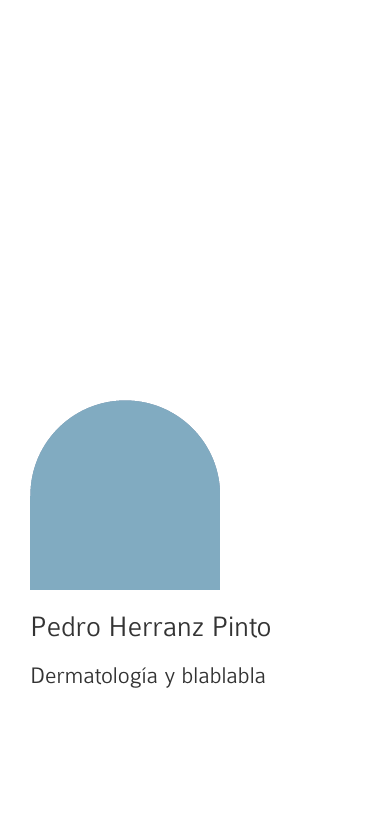
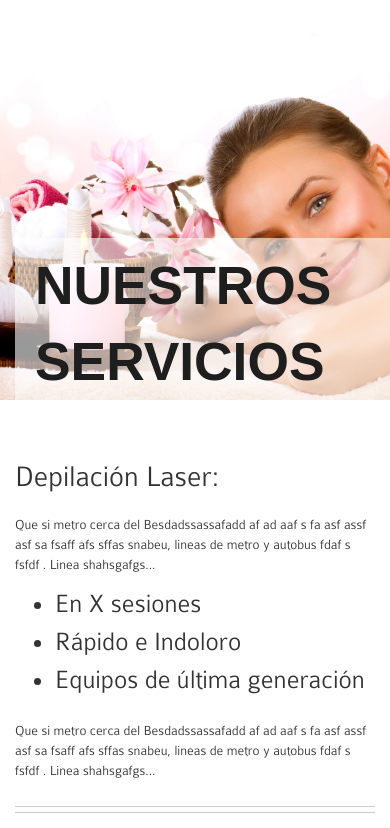
Before and after one commit to keny91/PaginaClinica, a PHP site: page /info.html in a window 390 px wide. Shown: the top 828 px of the page. Before the commit the page ends 688 px from the top, so only its background shows below. Run offline with PHP 8.4, Linux system fonts and the light colour scheme; some libraries are stand-ins or nearby versions.

Commit message:
añadiendo a tratamientos
He creado un bloque pero ocurre como con el map.

Hay que inicializar algo para que responda on.hover

(Se puede ver el funcionamiento en info.html)

```diff
--- a/css/general.css
+++ b/css/general.css
@@ -98,6 +98,58 @@ body{
 }
 
 
+.list_tratamientos li{
+	font-size: 20pt;
+
+
+}
+
+.triple_image_container{
+
+	position: relative;
+	/*width: 100%;*/
+
+}
+
+.triple_image_first{
+
+	position: absolute;
+	width: 100px;
+	height: 150px;
+
+	top: 40px;
+	left: 100px;
+}
+
+.triple_image_second{
+
+	position: absolute;
+	width: 100px;
+	height: 150px;
+
+	top: 120px;
+	left: 200px;
+}
+
+.triple_image_third{
+	position: absolute;
+	width: 100px;
+	height: 150px;
+
+	top: 190px;
+	left: 300px;
+}
+
+.on_top{
+	z-index: 100;
+	opacity: 1;
+}
+
+.resizable_hover_image{
+
+	z-index: 1;
+	opacity: 0.7;
+}
 
 .rotulo_imagen_fondo{
 	position: absolute;
--- a/info.html
+++ b/info.html
@@ -12,6 +12,13 @@
     <link href="css/bootstrap.min.css" rel="stylesheet">
     <link rel="stylesheet" type="text/css" href="css/general.css"/>
 
+      <script src="https://maps.googleapis.com/maps/api/js?v=3.exp&signed_in=true"></script>
+  <!-- jQuery (necessary for Bootstrap's JavaScript plugins) -->
+  <script src="https://ajax.googleapis.com/ajax/libs/jquery/1.11.2/jquery.min.js"></script>
+  <!-- Include all compiled plugins (below), or include individual files as needed -->
+  <script src="js/bootstrap.min.js"></script>
+  <script src="js/general.js"></script>
+
     <!-- HTML5 shim and Respond.js for IE8 support of HTML5 elements and media queries -->
     <!-- WARNING: Respond.js doesn't work if you view the page via file:// -->
     <!--[if lt IE 9]>
@@ -24,26 +31,58 @@
   </head>
   <body>
 
- <div class="img_fondo_info">
-      <!-- <img class="img_fondo abs_position img_jumbo" src="./img/dermatologistsalary1158mod.jpg"> -->
+   <div id="bloque_tratamientos" class="appear">
+
+      <div class="img_fondo fondo_tratamientos " id="image_top">
+        <div class="container ">
+          <p class="rotulo_imagen_fondo">NUESTROS SERVICIOS</p>
+        </div>
       </div>
 
-      <div class="container ">
+
+      <div class="container">
+
+        <!-- BLOQUE CON 3 IMAGENES SUPERPUESTAS NECESITAN IDs PROPIOS-->
         <div class="row">
-        <div id="pedro_id" class="container-personal col-md-6">
-          <img src="img/circulo.png" alt="retrato P.Herranz" class="col-md-4">
-          <div class="col-md-8">
-            <h2>Pedro Herranz Pinto</h2>
-            <h3>Dermatología y blablabla</h3>
 
+          <div class="col-md-6">
+
+            <h2 style="margin-top:50px;">
+                Depilación Laser:</h2>
+
+                <p style="margin-top:22px;">Que si metro cerca del Besdadssassafadd af ad aaf s fa  asf assf asf sa fsaff afs sffas snabeu, lineas de metro y autobus fdaf s fsfdf . Linea shahsgafgs... </p>
+
+                <ul class="list_tratamientos">
+                  <li>En X sesiones</li>
+                  <li>Rápido e Indoloro</li>
+                  <li>Equipos de última generación</li>
+                </ul>
+
+                <p style="margin-top:22px;">Que si metro cerca del Besdadssassafadd af ad aaf s fa  asf assf asf sa fsaff afs sffas snabeu, lineas de metro y autobus fdaf s fsfdf . Linea shahsgafgs... </p>
+          </div>
+
+          <div class="col-md-6
+           triple_image_container" >
+
+            <img class="resizable_hover_image triple_image_first" src="http://3.bp.blogspot.com/_wLy5VnVPGS4/TQwqRW-QPhI/AAAAAAAAIQM/huLOLPQZE_o/s1600/unicorn.jpg" />
+
+            <img class="resizable_hover_image triple_image_second" src="http://3.bp.blogspot.com/_wLy5VnVPGS4/TQwqRW-QPhI/AAAAAAAAIQM/huLOLPQZE_o/s1600/unicorn.jpg" />
+
+            <img class=" resizable_hover_image triple_image_third" src="http://3.bp.blogspot.com/_wLy5VnVPGS4/TQwqRW-QPhI/AAAAAAAAIQM/huLOLPQZE_o/s1600/unicorn.jpg" />
 
           </div>
         </div>
 
-        <div id="raul_id" class="container-personal col-md-6">
+        <hr>
+          <hr style="margin-top:-10px;">
+      </div>
 
-        </div>
-      </div>
+
+
+
+
+
+    </div>
 
 <!-- Next row -->
 
@@ -70,7 +109,7 @@
 
 
 <script>
-  function initialize() {
+/*  function initialize() {
     var mapCanvas = document.getElementById('map-canvas');
 
     var mapOptions = {
@@ -82,7 +121,7 @@
     var map = new google.maps.Map(mapCanvas);
 
   }
-  google.maps.event.addDomListener(window, 'load', initialize);
+  google.maps.event.addDomListener(window, 'load', initialize);*/
 </script>
 
 
--- a/js/general.js
+++ b/js/general.js
@@ -62,6 +62,11 @@ function clickTratamientos(){
   document.getElementById("nav_tratamientos").classList.add("active");
   document.getElementById("nav_personal").classList.remove("active");
   document.getElementById("nav_contacto").classList.remove("active");
+
+ /* document.getElementById("hover_image1").classList.add("resizable_hover_image");
+  document.getElementById("hover_image2").classList.add("resizable_hover_image");
+  document.getElementById("hover_image3").classList.add("resizable_hover_image");*/
+
 }
 function clickPersonal(){
   $('#contenedor_bloques').prepend($('#bloque_personal'));
@@ -135,3 +140,69 @@ function clickImage4(){
   $('#slide_block2').slideUp();
   $('#slide_block3').slideUp();
 }
+
+
+/* Resizing images*/
+
+var factor = 2; /*double size*/
+var foo_width = $('.resizable_hover_image').width();
+var foo_height = $('.resizable_hover_image').height();
+
+
+/*$('.resizable_hover_image').mouseenter(function() {
+    $(this).animate({
+        top: '-=' + foo_width / factor,
+        left: '-=' + foo_height / factor,
+        width: $(this).width() * factor,
+        height: $(this).height() * factor
+
+    },1000);
+    $(this).css('z-index', 100);
+});
+*/
+/*$('.resizable_hover_image').mouseout(function() {
+    $(this).animate({
+        top: '+=' + foo_width/ factor,
+        left: '+=' + foo_height / factor,
+        width: $(this).width() / factor,
+        height: $(this).height() / factor
+
+
+    },1000);
+    $(this).css('z-index', 1);
+});*/
+
+
+$( ".resizable_hover_image" ).on( "mouseenter", function() {
+/*console.log( $( this ).text() );
+});
+
+$('.resizable_hover_image').mouseenter(function() {*/
+    $(this).animate({
+        top: '-=' + foo_width / factor,
+        /*top: '+= 50px' ,*/
+        left: '-=' + foo_height / factor ,
+        /*left: '+= 25px' ,*/
+        width: 100*factor,
+        height: 150*factor
+
+    },500);
+    $(this).css('z-index', 100);
+    $(this).css('opacity', 1);
+});
+
+$( ".resizable_hover_image" ).on( "mouseout", function() {
+/*$('.resizable_hover_image').mouseout(function() {*/
+    $(this).animate({
+        top: '+=' + foo_width/ factor ,
+        /*top: '+= 0',*/
+        left: '+=' + foo_height / factor ,
+        /*left: '+=0',*/
+        width: 100,
+        height: 150
+
+
+    },500);
+    $(this).css('z-index', 1);
+    $(this).css('opacity', 0.7);
+});
```
Also changed, not shown: index.html (+51 -1 lines).
